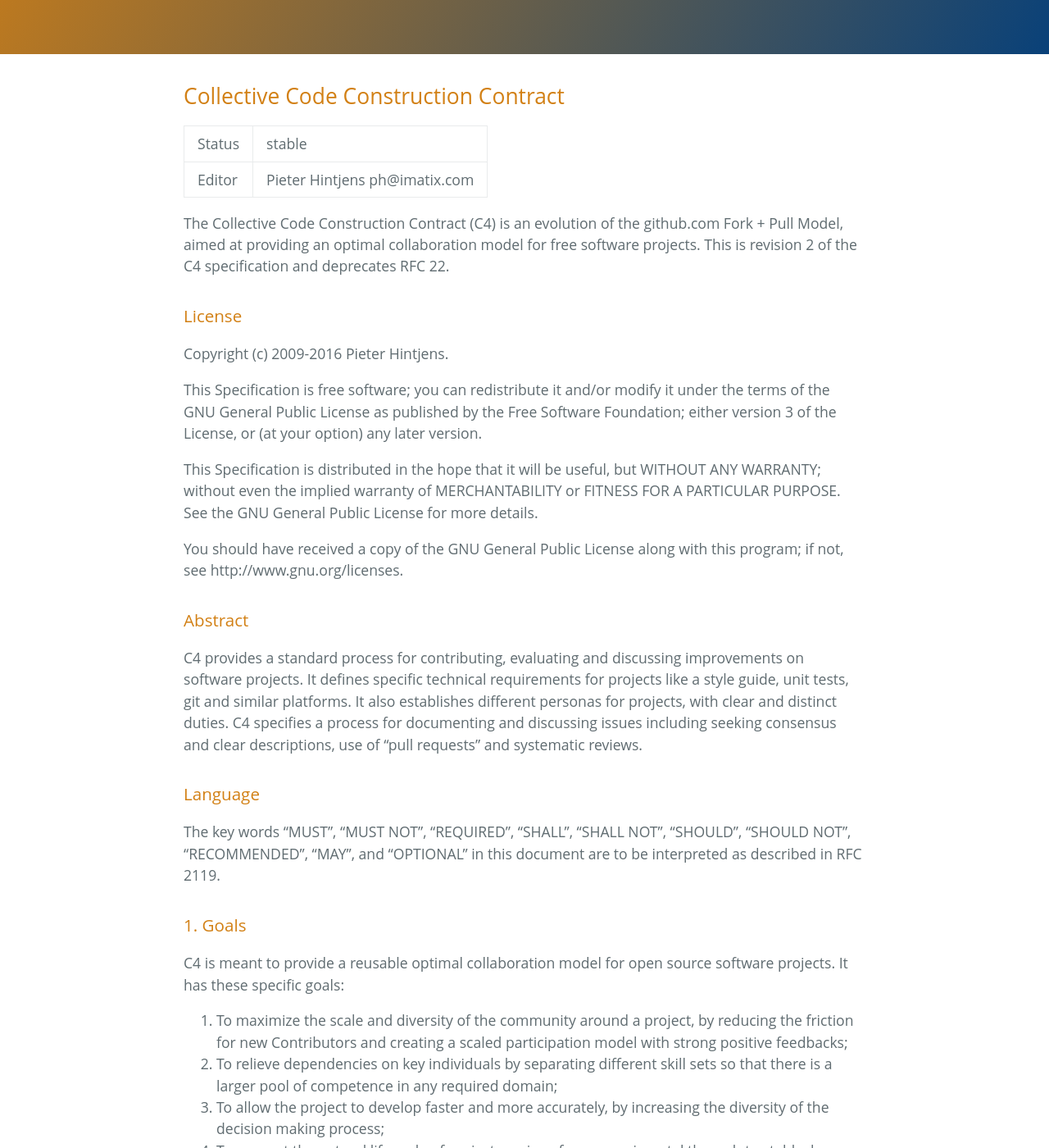
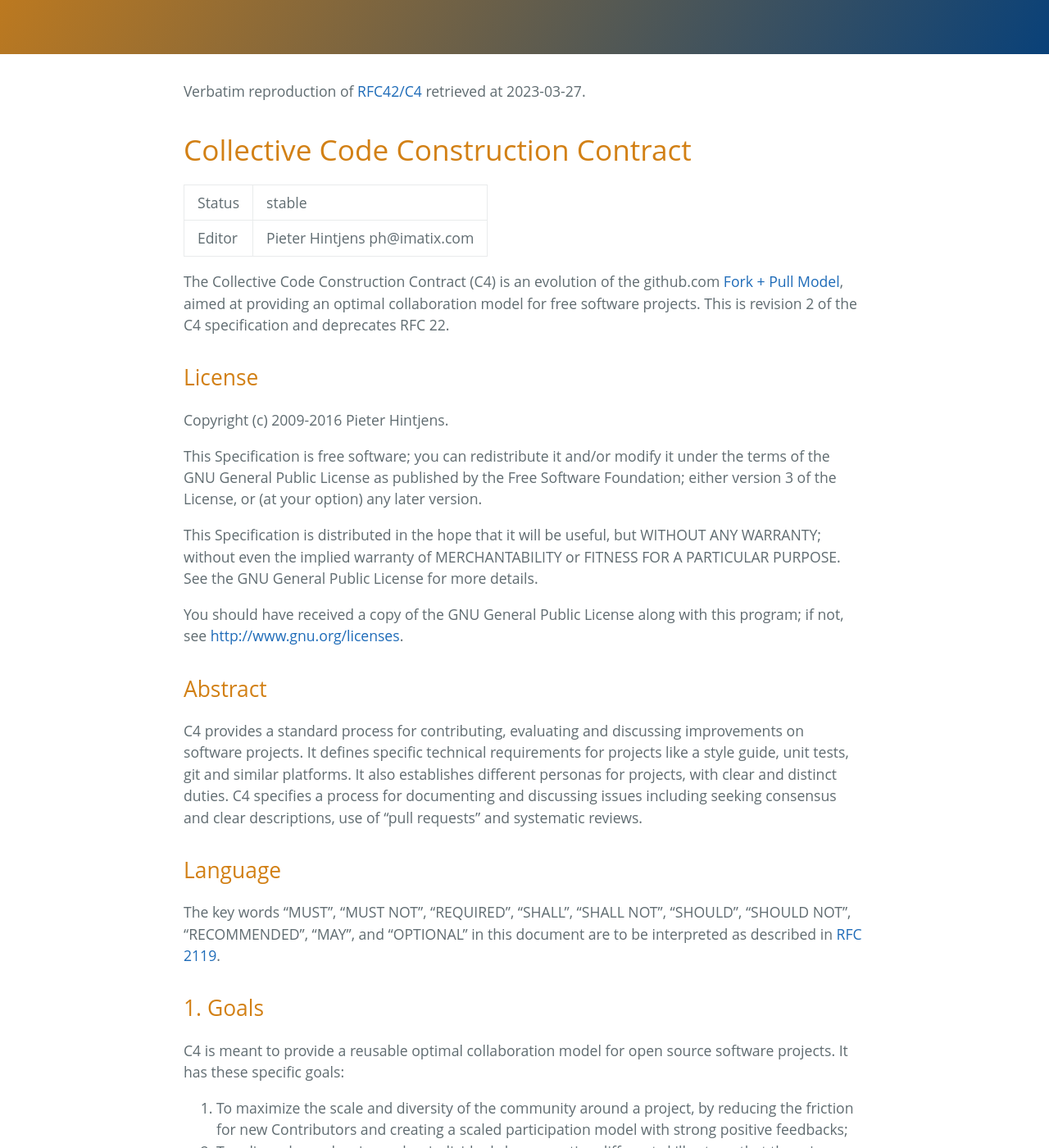
Before and after one commit to jwildeboer/c4processweb, a Jekyll site: the page built from _pages/C4.md, in a window 1280 px wide and 1400 px high, scrolled down 285 px. Shown: the whole window at 82% size. Built offline with Jekyll 4.4.1, drawn with Linux system fonts in a browser that asks for light colours.

Commit message:
Links completed on C4

```diff
--- a/_pages/C4.md
+++ b/_pages/C4.md
@@ -4,14 +4,16 @@ Title: Collective Code Construction Contract
 permalink: /C4/
 ---
 
-## Collective Code Construction Contract
+Verbatim reproduction of [RFC42/C4](https://rfc.zeromq.org/spec/42/) retrieved at 2023-03-27.
+
+# Collective Code Construction Contract
 
 | Status | stable |
 | Editor | Pieter Hintjens ph@imatix.com |
 
-The Collective Code Construction Contract (C4) is an evolution of the github.com Fork + Pull Model, aimed at providing an optimal collaboration model for free software projects. This is revision 2 of the C4 specification and deprecates RFC 22.
+The Collective Code Construction Contract (C4) is an evolution of the github.com [Fork + Pull Model](https://docs.github.com/en/pull-requests/collaborating-with-pull-requests/proposing-changes-to-your-work-with-pull-requests/about-pull-requests), aimed at providing an optimal collaboration model for free software projects. This is revision 2 of the C4 specification and deprecates RFC 22.
 
-### License
+## License
 
 Copyright (c) 2009-2016 Pieter Hintjens.
 
@@ -19,17 +21,17 @@ This Specification is free software; you can redistribute it and/or modify it un
 
 This Specification is distributed in the hope that it will be useful, but WITHOUT ANY WARRANTY; without even the implied warranty of MERCHANTABILITY or FITNESS FOR A PARTICULAR PURPOSE. See the GNU General Public License for more details.
 
-You should have received a copy of the GNU General Public License along with this program; if not, see http://www.gnu.org/licenses.
+You should have received a copy of the GNU General Public License along with this program; if not, see [http://www.gnu.org/licenses](http://www.gnu.org/licenses).
 
-### Abstract
+## Abstract
 
 C4 provides a standard process for contributing, evaluating and discussing improvements on software projects. It defines specific technical requirements for projects like a style guide, unit tests, git and similar platforms. It also establishes different personas for projects, with clear and distinct duties. C4 specifies a process for documenting and discussing issues including seeking consensus and clear descriptions, use of “pull requests” and systematic reviews.
 
-### Language
+## Language
 
-The key words “MUST”, “MUST NOT”, “REQUIRED”, “SHALL”, “SHALL NOT”, “SHOULD”, “SHOULD NOT”, “RECOMMENDED”, “MAY”, and “OPTIONAL” in this document are to be interpreted as described in RFC 2119.
+The key words “MUST”, “MUST NOT”, “REQUIRED”, “SHALL”, “SHALL NOT”, “SHOULD”, “SHOULD NOT”, “RECOMMENDED”, “MAY”, and “OPTIONAL” in this document are to be interpreted as described in [RFC 2119](https://www.rfc-editor.org/rfc/rfc2119).
 
-### 1. Goals
+## 1. Goals
 
 C4 is meant to provide a reusable optimal collaboration model for open source software projects. It has these specific goals:
 
@@ -40,9 +42,9 @@ C4 is meant to provide a reusable optimal collaboration model for open source so
 5. To reduce the internal complexity of project repositories, thus making it easier for Contributors to participate and reducing the scope for error;
 6. To enforce collective ownership of the project, which increases economic incentive to Contributors and reduces the risk of hijack by hostile entities.
 
-### 2. Design
+## 2. Design
 
-#### 2.1. Preliminaries
+### 2.1. Preliminaries
 
 1. The project SHALL use the git distributed revision control system.
 2. The project SHALL be hosted on github.com or equivalent, herein called the “Platform”.
@@ -54,14 +56,14 @@ C4 is meant to provide a reusable optimal collaboration model for open source so
 8. Maintainers SHALL have commit access to the repository.
 9. Everyone, without distinction or discrimination, SHALL have an equal right to become a Contributor under the terms of this contract.
 
-#### 2.2. Licensing and Ownership
+### 2.2. Licensing and Ownership
 
 1. The project SHALL use a share-alike license such as the MPLv2, or a GPLv3 variant thereof (GPL, LGPL, AGPL).
 2. All contributions to the project source code (“patches”) SHALL use the same license as the project.
 3. All patches are owned by their authors. There SHALL NOT be any copyright assignment process.
 4. Each Contributor SHALL be responsible for identifying themselves in the project Contributor list.
 
-#### 2.3. Patch Requirements
+### 2.3. Patch Requirements
 
 1. Maintainers and Contributors MUST have a Platform account and SHOULD use their real names or a well-known alias.
 2. A patch SHOULD be a minimal and accurate answer to exactly one identified and agreed problem.
@@ -72,7 +74,7 @@ C4 is meant to provide a reusable optimal collaboration model for open source so
 7. A patch commit message MUST consist of a single short (less than 50 characters) line stating the problem (“Problem: …") being solved, followed by a blank line and then the proposed solution (“Solution: …").
 8. A “Correct Patch” is one that satisfies the above requirements.
 
-#### 2.4. Development Process
+### 2.4. Development Process
 
 1. Change on the project SHALL be governed by the pattern of accurately identifying problems and applying minimal, accurate solutions to these problems.
 2. To request changes, a user SHOULD log an issue on the project Platform issue tracker.
@@ -94,13 +96,13 @@ Maintainers MAY merge incorrect patches from other Contributors with the goals o
 14. Any Contributor who has value judgments on a patch SHOULD express these via their own patches.
 15. Maintainers SHOULD close user issues that are left open without action for an uncomfortable period of time.
 
-#### 2.5. Branches and Releases
+### 2.5. Branches and Releases
 
 The project SHALL have one branch (“master”) that always holds the latest in-progress version and SHOULD always build.
 The project SHALL NOT use topic branches for any reason. Personal forks MAY use topic branches.
 To make a stable release a Maintainer shall tag the repository. Stable releases SHALL always be released from the repository master.
 
-#### 2.6. Evolution of Public Contracts
+### 2.6. Evolution of Public Contracts
 
 1. All Public Contracts (APIs or protocols) SHALL be documented.
 All Public Contracts SHOULD have space for extensibility and experimentation.
@@ -111,7 +113,7 @@ All Public Contracts SHOULD have space for extensibility and experimentation.
 When sufficient time has passed, old deprecated contracts SHOULD be removed.
 6. Old names SHALL NOT be reused by new contracts.
 
-#### 2.7. Project Administration
+### 2.7. Project Administration
 
 1. The project founders SHALL act as Administrators to manage the set of project Maintainers.
 2. The Administrators SHALL ensure their own succession over time by promoting the most effective Maintainers.
@@ -119,12 +121,12 @@ When sufficient time has passed, old deprecated contracts SHOULD be removed.
 4. Administrators SHOULD remove Maintainers who are inactive for an extended period of time, or who repeatedly fail to apply this process accurately.
 5. Administrators SHOULD block or ban “bad actors” who cause stress and pain to others in the project. This should be done after public discussion, with a chance for all parties to speak. A bad actor is someone who repeatedly ignores the rules and culture of the project, who is needlessly argumentative or hostile, or who is offensive, and who is unable to self-correct their behavior when asked to do so by others.
 
-### Further Reading
+## Further Reading
 
 - [Argyris’ Models 1 and 2](https://en.wikipedia.org/wiki/Chris_Argyris) - the goals of C4 are consistent with Argyris’ Model 2.
 - [Toyota Kata](https://en.wikipedia.org/wiki/Toyota_Kata) - covering the Improvement Kata (fixing problems one at a time) and the Coaching Kata (helping others to learn the Improvement Kata).
 
-### Implementations
+## Implementations
 
 - The [ZeroMQ community](https://zeromq.org) uses the C4 process for many projects.
 - [OSSEC](https://www.ossec.net) uses the C4 process.
```
